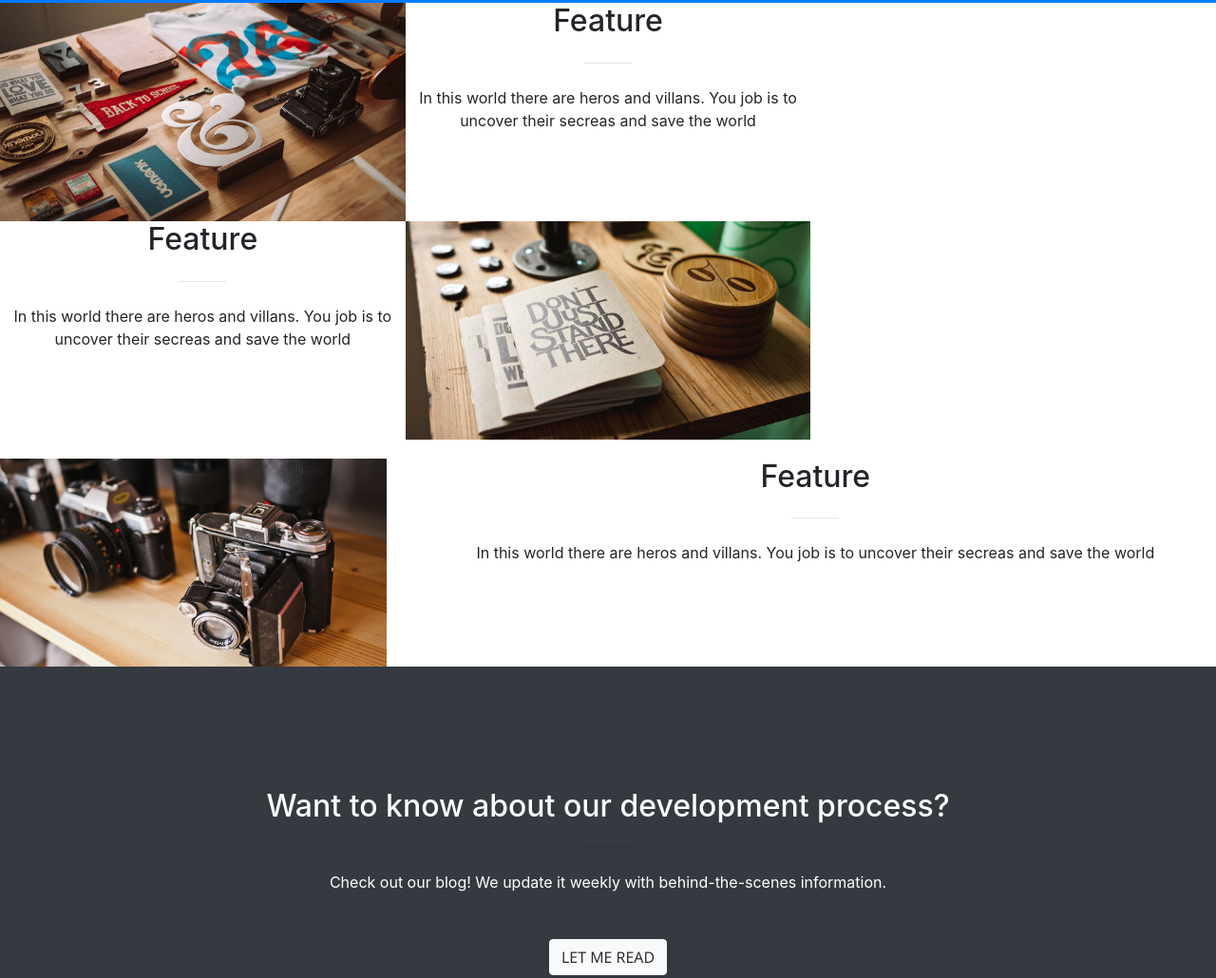
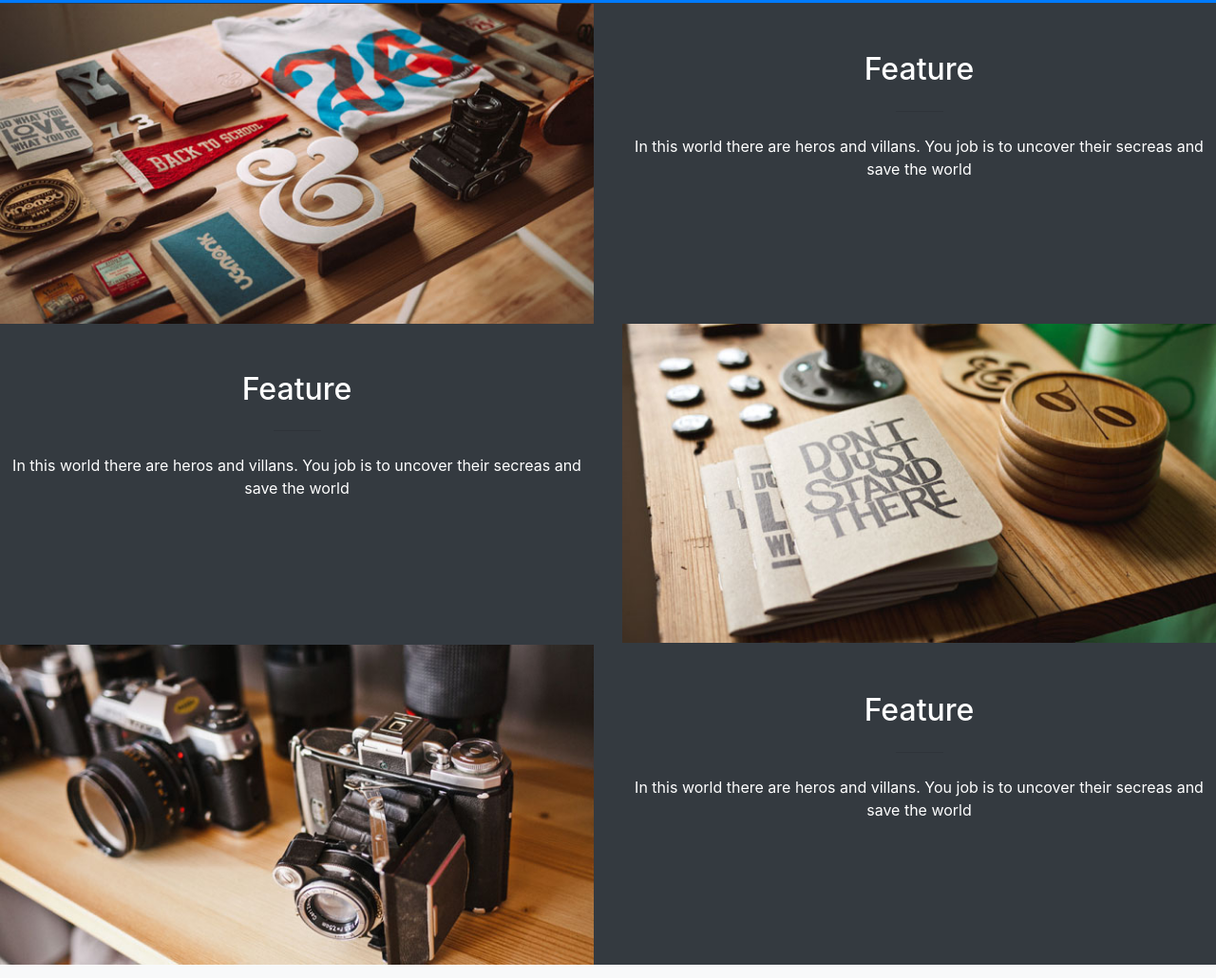
Before and after one commit to Gwamm/Gwamm.github.io, a website with bundled scripts: page index.html in a window 1280 px wide. Shown: the part 1188-2218 px from the top of the page at 95% size. Built offline with nearby package versions, Linux system fonts and the light colour scheme.

Commit message:
Changing Features
It's not entirely broken on mobile

```diff
--- a/css/creative.css
+++ b/css/creative.css
@@ -316,3 +316,10 @@ header.masthead p {
 .top-buffer-small{
 		margin-top: 20px;
 }
+.top-buffer-med{
+		margin-top: 50px;
+}
+.dark-buffer{
+		margin-top: 50px;
+		background-color: rgba(255, 132, 239, 0.9);
+}
--- a/index.html
+++ b/index.html
@@ -92,9 +92,9 @@
       <div class="container">
         <div class="row">
           <div class="col-lg-8 mx-auto text-center">
-            <h2 class="section-heading text-white">A Species Taken From Their Home</h2>
+            <h2 class="section-heading text-dark">A Species Taken From Their Home</h2>
             <hr class="light my-4">
-            <p class="text-faded mb-4">A peacful race on a lone planet...</p>
+            <p class="text-faded mb-4 text-dark">A peacful race on a lone planet...</p>
             <!--<a class="btn btn-light btn-xl js-scroll-trigger" href="#services">Find out more!</a>-->
           </div>
         </div>
@@ -102,11 +102,16 @@
     </section>
 
 	<!--Features-->
- <section class="p-0" id="portfolio">
+ <section class="p-0 bg-dark" id="portfolio">
+
+
       <div class="container-fluid p-0">
-        <div class="row no-gutters popup-gallery">
+        <div class="row  popup-gallery">
 
-           <div class="col-lg-4 col-sm-6">
+          <div class="col-lg-11 col-sm-0 text-center">
+			</div>
+
+           <div class="col-lg-6 col-sm-6">
             <a class="portfolio-box" href="img/portfolio/fullsize/1.jpg">
               <img class="img-fluid" src="img/portfolio/thumbnails/1.jpg" alt="">
               <div class="portfolio-box-caption">
@@ -122,24 +127,26 @@
             </a>
           </div>
 
-          <div class="col-lg-4 col-sm-6 text-center">
-			<h2 class="section-heading text-black">Feature</h2>
+          <div class="col-lg-6 col-sm-5 text-center top-buffer-med">
+			<h2 class="section-heading text-white">Feature</h2>
             <hr class="dark my-4">
-            <p class="text-black">In this world there are heros and villans. You job is to uncover their secreas and save the world</p>
+            <p class="text-white">In this world there are heros and villans. You job is to uncover their secreas and save the world</p>
 			</div>
 
 		 </div>
 	 </div>
-      <div class="container-fluid p-0">
-        <div class="row no-gutters popup-gallery">
+	  </section>
+    <section class="p-0 bg-dark">
+      <div class="container-fluid p-0 ">
+        <div class="row popup-gallery">
 
-           <div class="col-lg-4 col-sm-6 text-center">
-			<h2 class="section-heading text-black">Feature</h2>
+           <div class="col-lg-6 col-sm-6 text-center top-buffer-med">
+			<h2 class="section-heading text-white">Feature</h2>
             <hr class="dark my-4">
-            <p class="text-black">In this world there are heros and villans. You job is to uncover their secreas and save the world</p>
+            <p class="text-white">In this world there are heros and villans. You job is to uncover their secreas and save the world</p>
 			</div>
 
-           <div class="col-lg-4 col-sm-6">
+           <div class="col-lg-6 col-sm-6">
             <a class="portfolio-box" href="img/portfolio/fullsize/2.jpg">
               <img class="img-fluid" src="img/portfolio/thumbnails/2.jpg" alt="">
               <div class="portfolio-box-caption">
@@ -155,13 +162,20 @@
             </a>
           </div>
 
+          <div class="col-lg-11 col-sm-6 text-center">
+			</div>
+
 		  </div>
 	 </div>
+	  </section>
+    <section class="p-0 bg-dark">
+      <div class="container-fluid p-0">
+        <div class="row ">
 
-      <div class="container-fluid p-0">
-        <div class="row top-buffer-small">
+           <div class="col-lg-11 col-sm-0 text-center">
+			</div>
 
-          <div class="col-lg-4 col-sm-6">
+          <div class="col-lg-6 col-sm-6">
             <a class="portfolio-box" href="img/portfolio/fullsize/3.jpg">
               <img class="img-fluid" src="img/portfolio/thumbnails/3.jpg" alt="">
               <div class="portfolio-box-caption">
@@ -177,10 +191,10 @@
             </a>
           </div>
 
-		  <div class="col-lg-8 col-sm-6 text-center">
-			<h2 class="section-heading text-black">Feature</h2>
+		  <div class="col-lg-6 col-sm-5 text-center top-buffer-med">
+			<h2 class="section-heading text-white">Feature</h2>
             <hr class="dark my-4">
-            <p class="text-black">In this world there are heros and villans. You job is to uncover their secreas and save the world</p>
+            <p class="text-white">In this world there are heros and villans. You job is to uncover their secreas and save the world</p>
 			</div>
 
         </div>
@@ -241,18 +255,18 @@
       </div>
     </section>-->
 
-	  <section class="contact bg-dark text-white" id="contact">
+	  <section class="contact bg-light text-white" id="contact">
       <div class="container text-center">
         <div class="row">
           <div class="col-lg-8 mx-auto text-center">
-            <h2 class="section-heading">Want to know about our development process?</h2>
+            <h2 class="section-heading text-dark">Want to know about our development process?</h2>
             <hr class="my-4">
-            <p class="mb-5">Check out our blog! We update it weekly with behind-the-scenes information.</p>
+            <p class="mb-5 text-dark">Check out our blog! We update it weekly with behind-the-scenes information.</p>
           </div>
         </div>
         <div class="row">
           <div class="col-lg-4 ml-auto text-center">
-		<a class="btn btn-light btn-xl sr-button" href="https://gwamm.github.io/blog/index.html" target="_blank">Let Me Read</a>
+		<a class="btn btn-dark btn-xl sr-button" href="https://gwamm.github.io/blog/index.html" target="_blank">Let Me Read</a>
           </div>
           <div class="col-lg-4 mm-auto text-center">
             <p>
```
